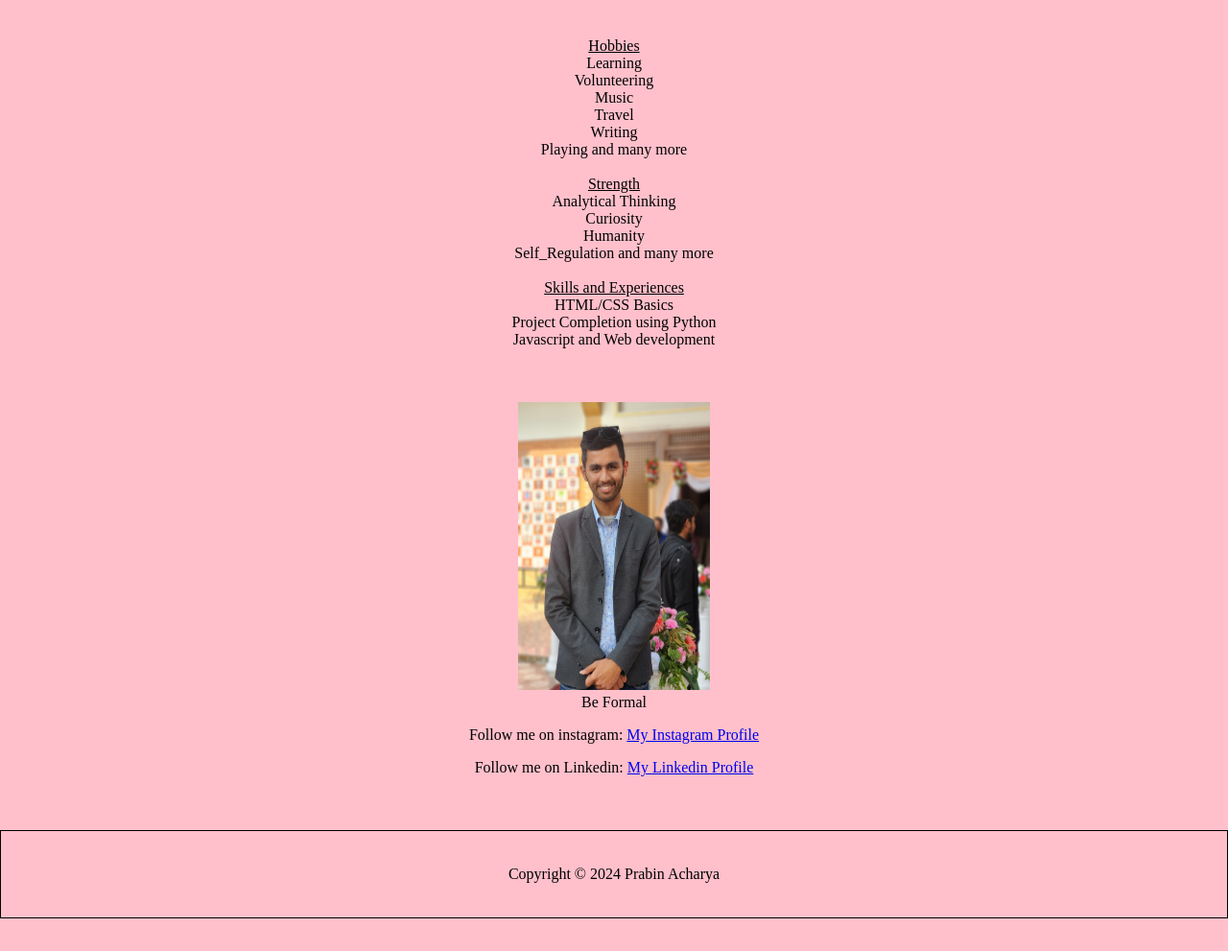
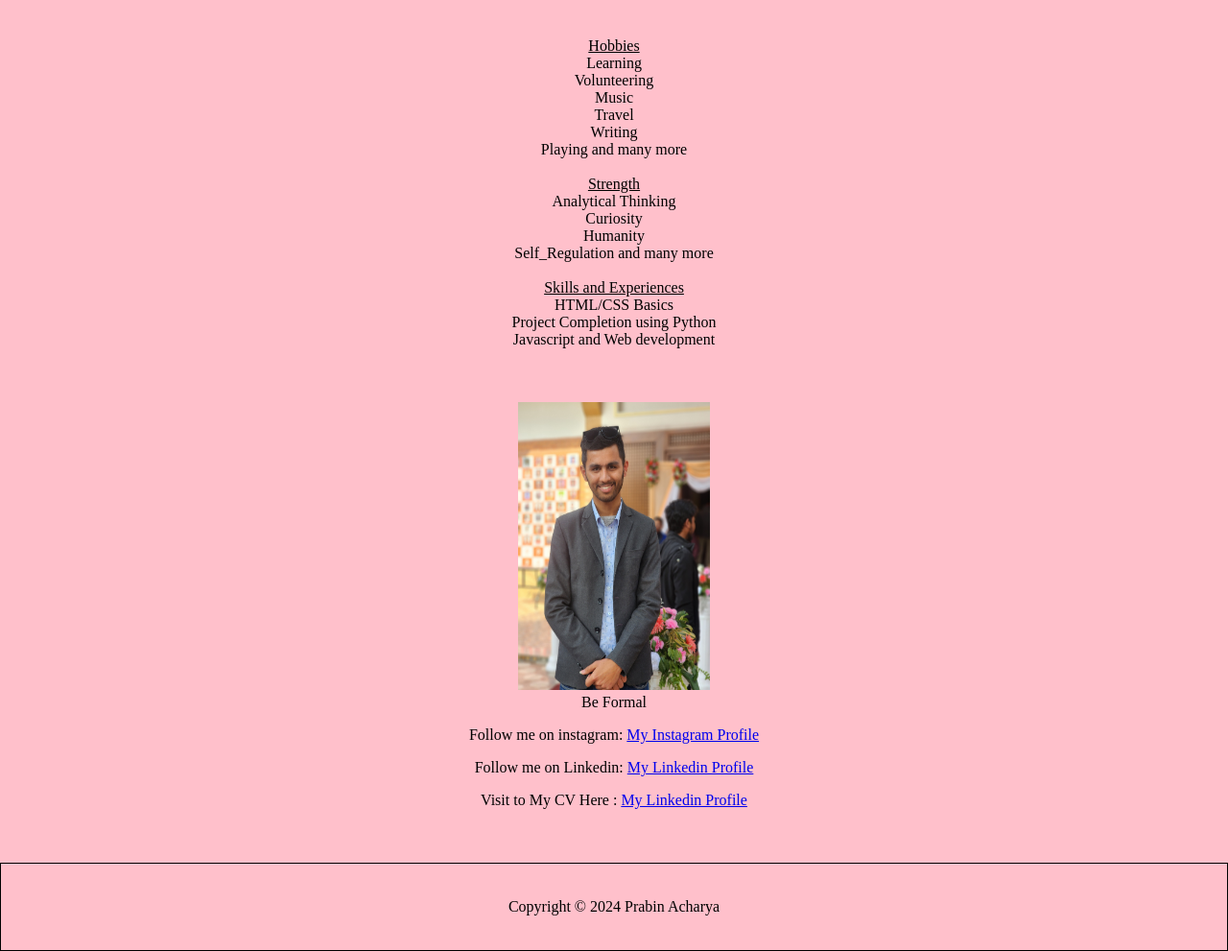
Before and after one commit to Prabin-59/Personal-info, a plain HTML site: page About_me.html in a window 1280 px wide. Shown: the part 260-1251 px from the top of the page at 96% size. Before the commit the page ends 1217 px from the top, so only its background shows below. Drawn offline with Linux system fonts and the light colour scheme.

Commit message:
Update About_me.html

```diff
--- a/About_me.html
+++ b/About_me.html
@@ -68,6 +68,7 @@ Javascript and Web development <br>
 
 	<p>Follow me on instagram: <a href="https://www.instagram.com/prabin717/" target="_blank" rel="noopener noreferrer">My Instagram Profile</a></p>
 	<p>Follow me on Linkedin: <a href="https://www.linkedin.com/in/prabin-acharya-603290262/" target="_blank" rel="noopener noreferrer">My Linkedin Profile</a></p>
+	<p> Visit to My CV Here : <a href="https://www.linkedin.com/in/prabin-acharya-603290262/" target="_blank" rel="noopener noreferrer">My Linkedin Profile</a> </p>
 </div>
 
 <footer>
```
